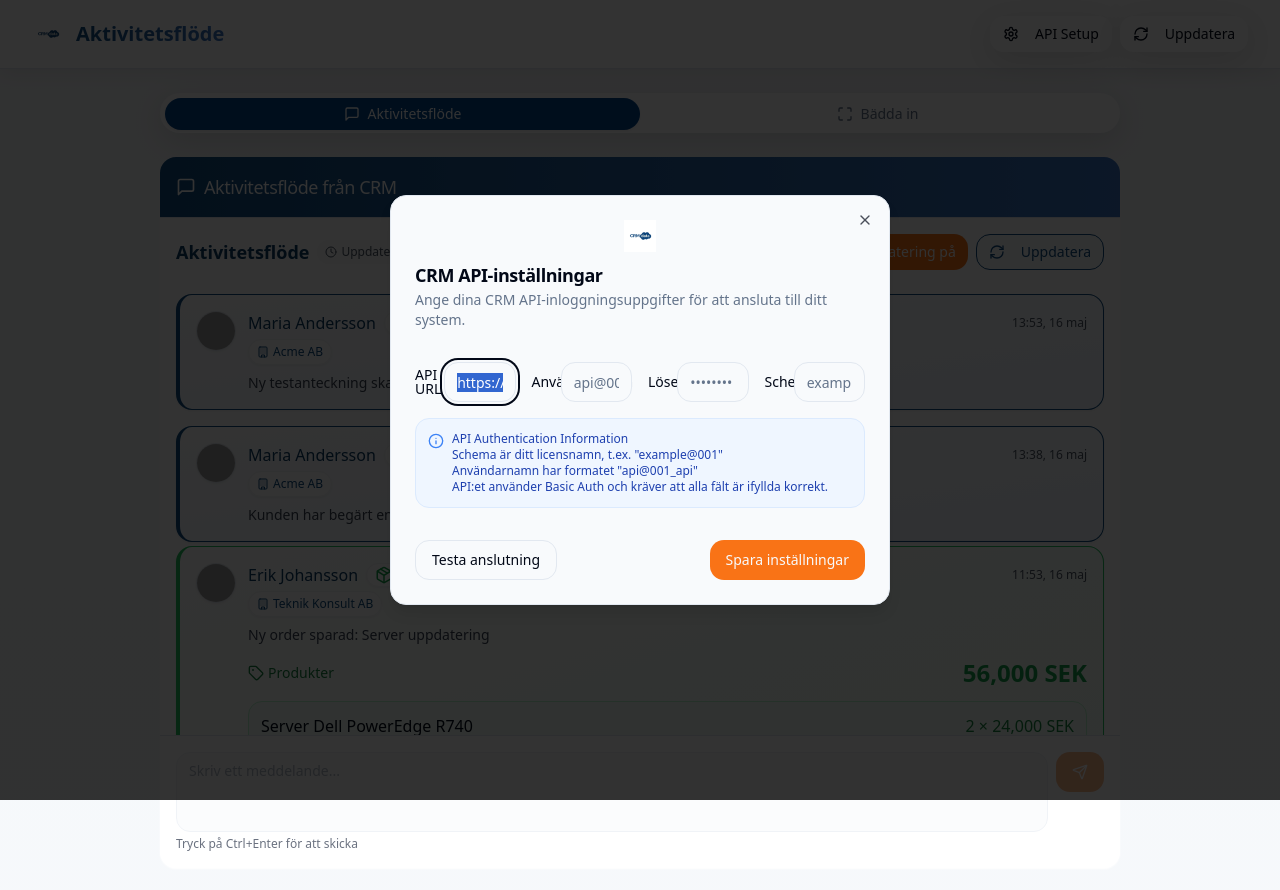
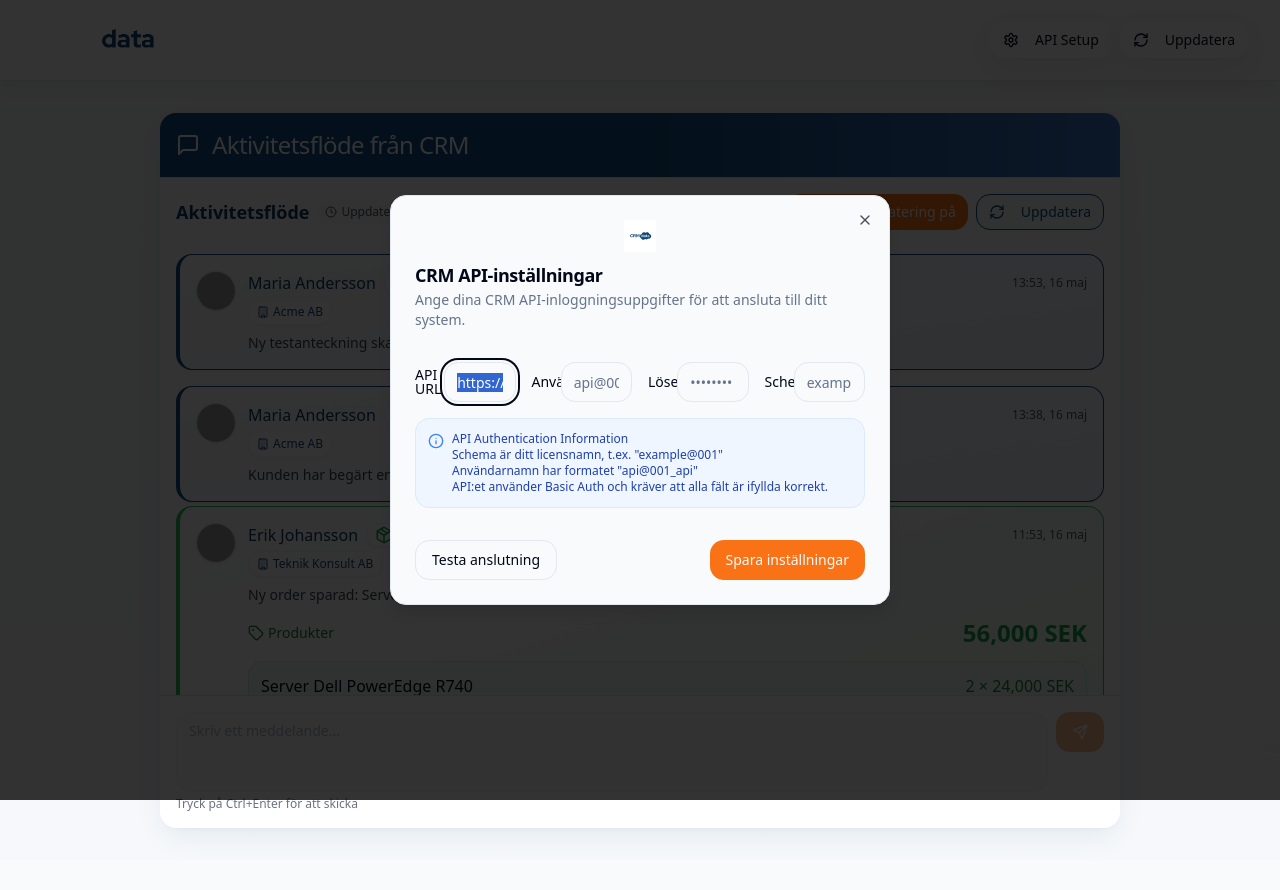
Before and after one commit to axebac01/aktivitet, a React (Vite) app: page / in a window 1280 px wide. After the commit the page ends 860 px from the top, so only its background shows below. Built offline with nearby package versions, Linux system fonts and the light colour scheme; grey boxes are pictures that could not be loaded.

Commit message:
Refactor: Improve design and remove embed tab
- Increased the size of the logo.
- Enhanced the overall design for a better look.
- Removed the "Bädda in" tab, leaving only the activity stream.
- Updated `src/pages/Index.tsx` and `src/App.tsx`.

```diff
--- a/src/index.css
+++ b/src/index.css
@@ -97,7 +97,7 @@
 
 @layer components {
   .glass-card {
-    @apply bg-white/80 backdrop-blur-sm border border-white/20 shadow-lg;
+    @apply bg-white/90 backdrop-blur-md border border-white/30 shadow-lg;
   }
 
   .activity-card {
@@ -127,5 +127,17 @@
 }
 
 .glass-morphism {
-  @apply backdrop-blur-md bg-white/80 border border-white/20 shadow-[0_8px_32px_rgba(0,0,0,0.12)];
+  @apply backdrop-blur-md bg-white/90 border border-white/30 shadow-[0_8px_32px_rgba(0,0,0,0.08)];
 }
+
+.bg-gradient-blue {
+  @apply bg-gradient-to-r from-crm-blue via-crm-blue to-crm-lightBlue;
+}
+
+.shadow-card {
+  box-shadow: 0 10px 30px -5px rgba(15, 76, 129, 0.1), 0 4px 10px -5px rgba(15, 76, 129, 0.06);
+}
+
+.hover-effect {
+  @apply transition-transform hover:scale-[1.01] hover:shadow-lg duration-300;
+}
--- a/src/pages/Embed.tsx
+++ b/src/pages/Embed.tsx
@@ -21,9 +21,9 @@ const Embed = () => {
       <div className="p-2 flex justify-between items-center border-b bg-gradient-blue text-white">
         <div className="flex items-center gap-2">
           <img
-            src="/lovable-uploads/0270df6d-056b-46bd-b766-cb0fe841d756.png"
+            src="/lovable-uploads/06fb83b7-a025-412b-b6f6-1c5ab981a5f4.png"
             alt="CRMdata Logo"
-            className="h-6"
+            className="h-8" // Increased logo size
           />
           <h2 className="text-sm font-medium">Aktivitetsflöde</h2>
         </div>
--- a/src/pages/Index.tsx
+++ b/src/pages/Index.tsx
@@ -1,12 +1,10 @@
 
 import React, { useState } from 'react';
-import { Tabs, TabsContent, TabsList, TabsTrigger } from '@/components/ui/tabs';
 import { Button } from '@/components/ui/button';
 import { Card, CardContent, CardHeader, CardTitle } from '@/components/ui/card';
 import { ActivityStream } from '@/components/ActivityStream';
 import { MessageInput } from '@/components/MessageInput';
 import { ApiSetupModal } from '@/components/ApiSetupModal';
-import { EmbedCodeGenerator } from '@/components/EmbedCodeGenerator';
 import { crmApi } from '@/services/crmApi';
 import { Settings, RefreshCw, MessageSquare } from 'lucide-react';
 import { useToast } from '@/hooks/use-toast';
@@ -35,13 +33,12 @@ const Index = () => {
     <div className="min-h-screen bg-gradient-to-b from-background to-secondary/30">
       <header className="bg-white shadow-soft border-b sticky top-0 z-10">
         <div className="container py-4 px-4 sm:px-6 lg:px-8 flex justify-between items-center">
-          <div className="flex items-center space-x-3">
+          <div className="flex items-center space-x-4">
             <img
-              src="/lovable-uploads/0270df6d-056b-46bd-b766-cb0fe841d756.png"
+              src="/lovable-uploads/06fb83b7-a025-412b-b6f6-1c5ab981a5f4.png"
               alt="CRMdata Logo"
-              className="h-8"
+              className="h-12" // Increased logo size
             />
-            <h1 className="text-xl font-semibold text-gradient">Aktivitetsflöde</h1>
           </div>
           <div className="flex items-center space-x-2">
             <Button
@@ -66,24 +63,11 @@ const Index = () => {
         </div>
       </header>
 
-      <main className="container py-6 px-4 sm:px-6 lg:px-8 max-w-5xl mx-auto">
-        <Tabs defaultValue="activity-stream" className="w-full">
-          <TabsList className="grid w-full grid-cols-2 rounded-full p-1 glass-morphism mb-6">
-            <TabsTrigger value="activity-stream" className="rounded-full data-[state=active]:bg-primary data-[state=active]:text-white">
-              <MessageSquare className="mr-2 h-4 w-4" />
-              Aktivitetsflöde
-            </TabsTrigger>
-            <TabsTrigger value="embed" className="rounded-full data-[state=active]:bg-primary data-[state=active]:text-white">
-              <svg className="mr-2 h-4 w-4" xmlns="http://www.w3.org/2000/svg" width="24" height="24" viewBox="0 0 24 24" fill="none" stroke="currentColor" strokeWidth="2" strokeLinecap="round" strokeLinejoin="round"><path d="M8 3H5a2 2 0 0 0-2 2v3"></path><path d="M21 8V5a2 2 0 0 0-2-2h-3"></path><path d="M3 16v3a2 2 0 0 0 2 2h3"></path><path d="M16 21h3a2 2 0 0 0 2-2v-3"></path></svg>
-              Bädda in
-            </TabsTrigger>
-          </TabsList>
-
-          <TabsContent value="activity-stream" className="animate-fade-in">
+      <main className="container py-8 px-4 sm:px-6 lg:px-8 max-w-5xl mx-auto">
         <Card className="glass-card border-none shadow-card overflow-hidden">
           <CardHeader className="border-b bg-gradient-blue p-4">
-                <CardTitle className="text-lg font-medium text-white flex items-center">
-                  <MessageSquare className="mr-2 h-5 w-5" />
+            <CardTitle className="text-2xl font-medium text-white flex items-center">
+              <MessageSquare className="mr-3 h-6 w-6" />
               Aktivitetsflöde från CRM
             </CardTitle>
           </CardHeader>
@@ -97,12 +81,6 @@ const Index = () => {
             />
           </CardContent>
         </Card>
-          </TabsContent>
-
-          <TabsContent value="embed" className="animate-fade-in">
-            <EmbedCodeGenerator />
-          </TabsContent>
-        </Tabs>
       </main>
 
       {/* API Setup Modal */}
```
Also changed, not shown: public/lovable-uploads/06fb83b7-a025-412b-b6f6-1c5ab981a5f4.png (added). Lines whose indentation alone changed are shown as unchanged.
